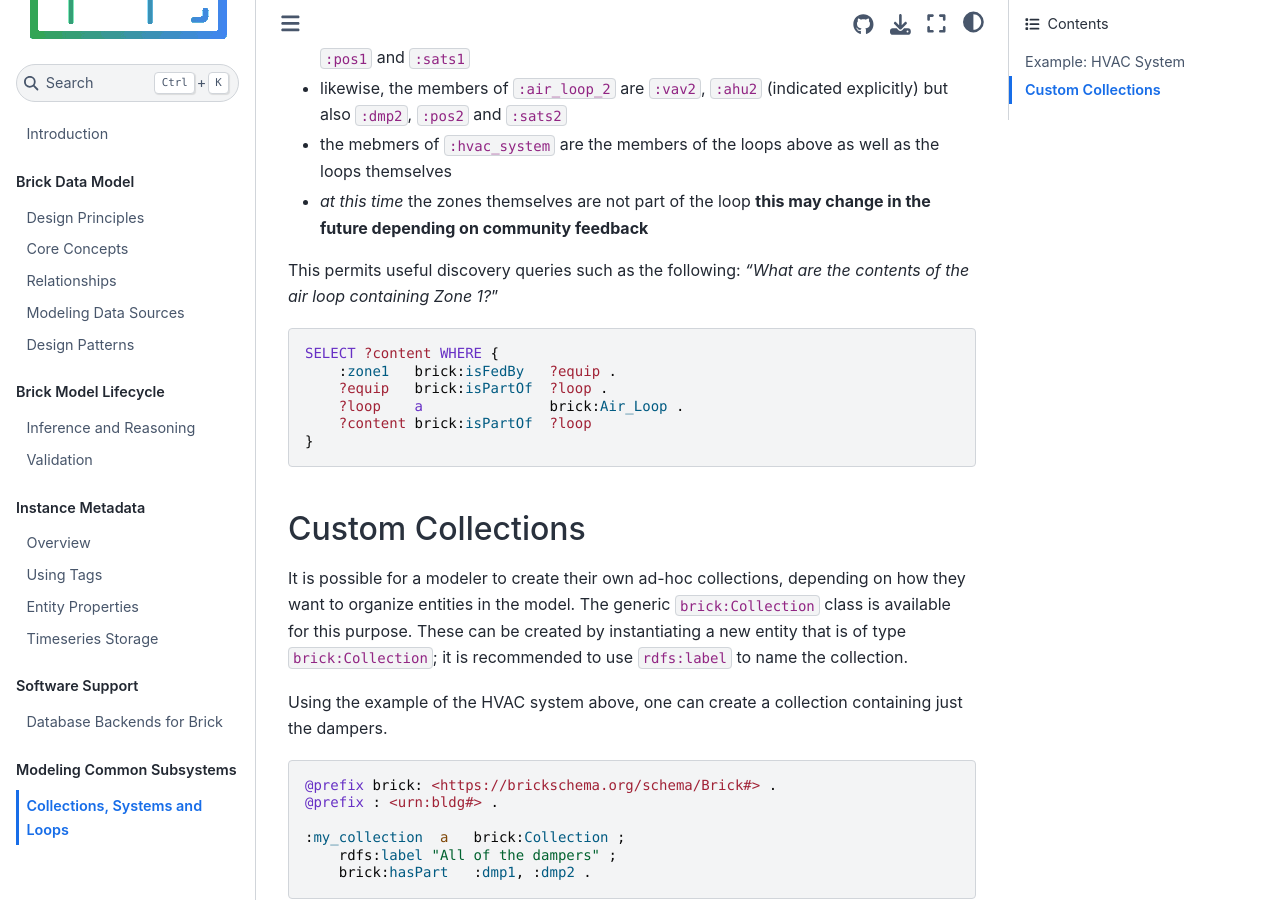
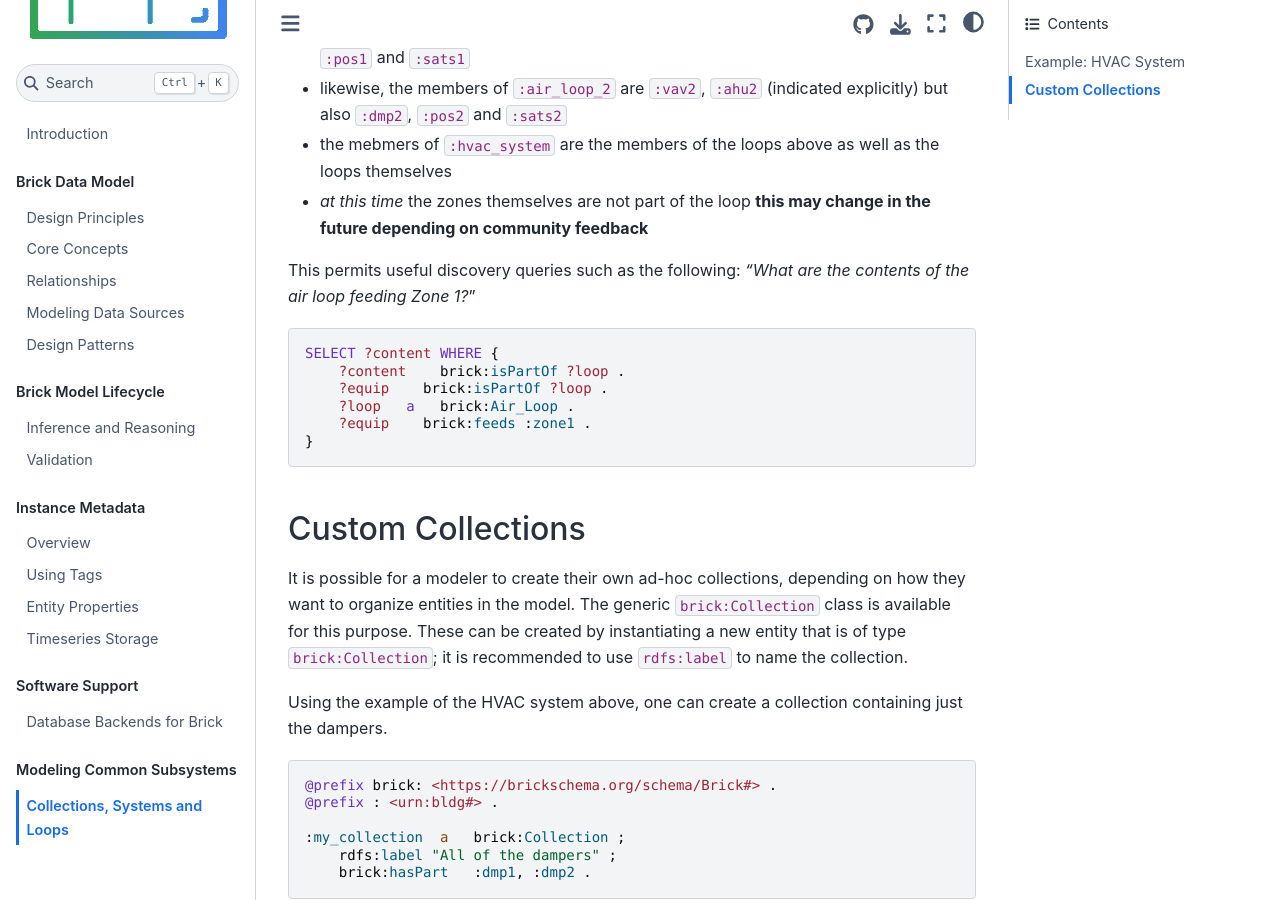
Before and after one commit to BrickSchema/docs, a Jupyter Book: the page built from modeling/collections.md, in a window 1280 px wide and 900 px high, scrolled down 1794 px. Built offline with Jupyter Book 1.0.4 settings and Sphinx 7.4.7 and the Sphinx Book theme 1.1.4, drawn with Linux system fonts in a browser that asks for light colours.

Commit message:
fix query

````diff
--- a/modeling/collections.md
+++ b/modeling/collections.md
@@ -66,14 +66,14 @@ After applying [inference](lifecycle/inference), several new conclusions can be
 - the mebmers of `:hvac_system` are the members of the loops above as well as the loops themselves
 - *at this time* the zones themselves are not part of the loop **this may change in the future depending on community feedback**
 
-This permits useful discovery queries such as the following: *"What are the contents of the air loop containing Zone 1?*"
+This permits useful discovery queries such as the following: *"What are the contents of the air loop feeding Zone 1?*"
 
 ```sparql
 SELECT ?content WHERE {
-    :zone1   brick:isFedBy   ?equip .
-    ?equip   brick:isPartOf  ?loop .
-    ?loop    a               brick:Air_Loop .
-    ?content brick:isPartOf  ?loop
+    ?content    brick:isPartOf ?loop .
+    ?equip    brick:isPartOf ?loop .
+    ?loop   a   brick:Air_Loop .
+    ?equip    brick:feeds :zone1 .
 }
 ```
 
````
